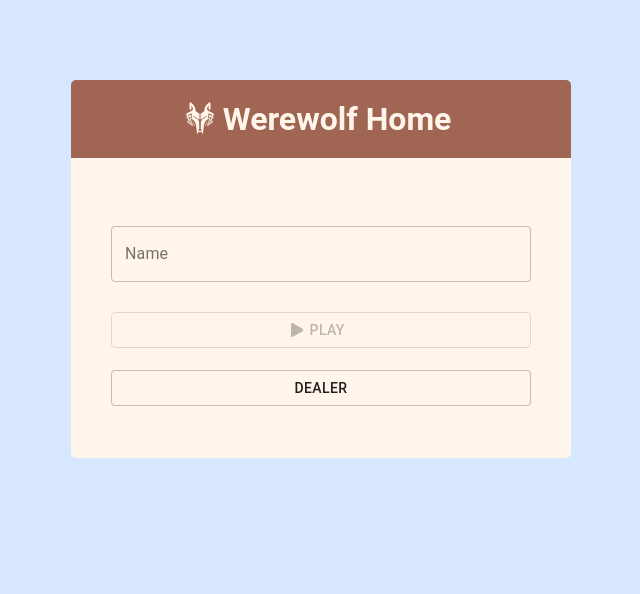
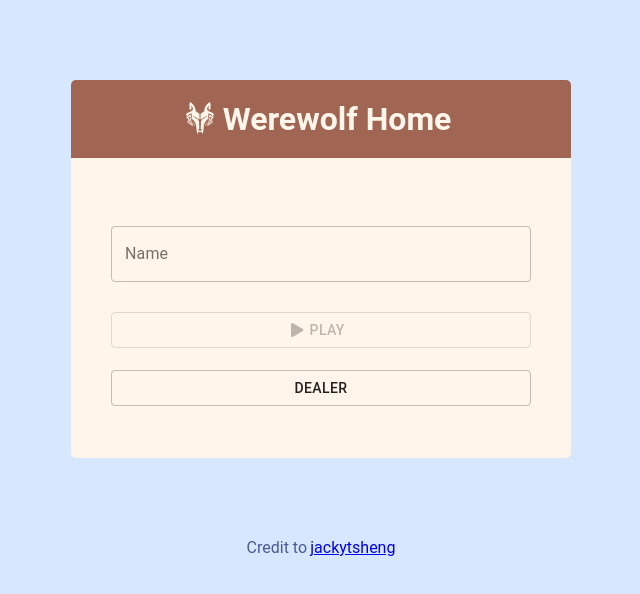
Before and after one commit to jackytsheng/werewolf-online, a React (Create React App) app in the folder client/: page /home in a window 1280 px wide. Shown: the top 594 px of the page, without its empty margins (319-959 px from the left). Built offline with nearby package versions, Linux system fonts and the light colour scheme.

Commit message:
add credit to myself

```diff
--- /dev/null
+++ b/client/src/components/Credit.tsx
@@ -0,0 +1,44 @@
+import React from "react";
+import styled from "styled-components";
+import { color } from "../themes";
+
+type Props = {
+  textColor?: string;
+  hoverColor?: string;
+};
+
+const Link = styled.a<Pick<Props, "hoverColor">>(({ hoverColor }) => ({
+  textDecoration: "underline",
+  textUnderlineOffset: "0.05rem",
+  paddingLeft: "0.2rem",
+  "&:visited": {
+    color: "inherit",
+  },
+  "&:hover": {
+    color: hoverColor,
+  },
+}));
+
+const Text = styled.p<Pick<Props, "textColor">>(({ textColor }) => ({
+  color: textColor,
+  display: "flex",
+  justifyContent: "center",
+}));
+
+const Credit = ({
+  textColor = color.darkBlue,
+  hoverColor = color.beige,
+}: Props) => (
+  <Text textColor={textColor}>
+    Credit to
+    <Link
+      hoverColor={hoverColor}
+      target="_blank"
+      href="https://github.com/jackytsheng"
+    >
+      jackytsheng
+    </Link>
+  </Text>
+);
+
+export default Credit;
--- a/client/src/components/index.ts
+++ b/client/src/components/index.ts
@@ -1,5 +1,6 @@
 import ChatBubble from "./ChatBubble";
+import Credit from "./Credit";
 import Popper from "./Popper";
 import Title from "./Title";
 
-export { ChatBubble, Title, Popper };
+export { ChatBubble, Title, Popper, Credit };
--- a/client/src/pages/LobbyHome.tsx
+++ b/client/src/pages/LobbyHome.tsx
@@ -11,7 +11,7 @@ import {
   OutlinedInput,
 } from "@material-ui/core";
 import useQuery from "../hooks/urlQuery";
-import { Title } from "../components";
+import { Credit, Title } from "../components";
 
 const Layout = styled.div({
   background: color.lightBlue,
@@ -115,6 +115,7 @@ const LobbyHome = ({}: any) => {
           </FormContainer>
         </JoinMain>
       </Panel>
+      <Credit />
     </Layout>
   );
 };
```
